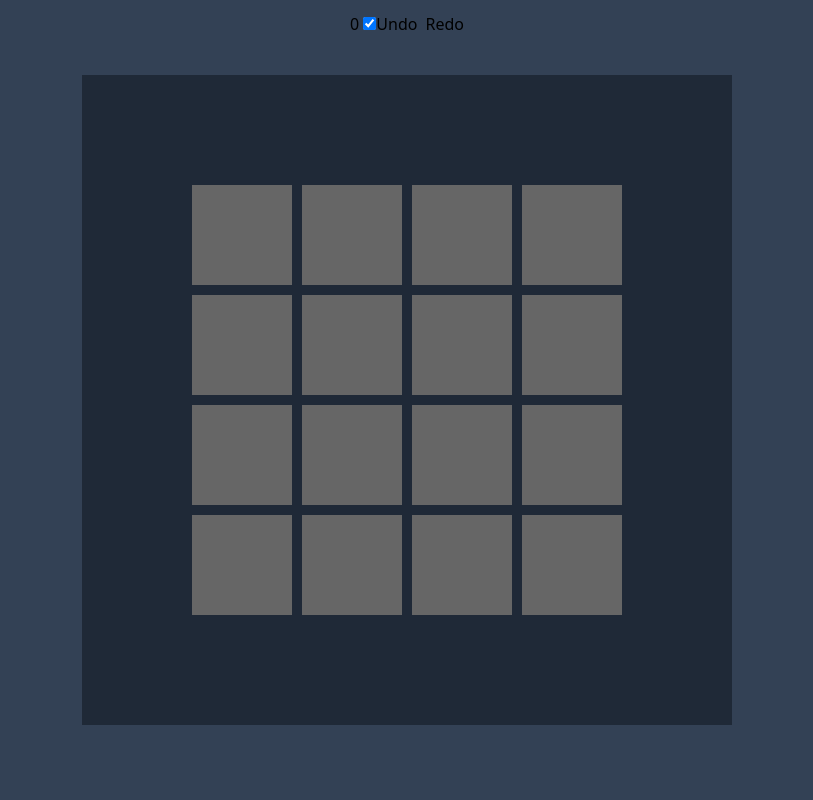
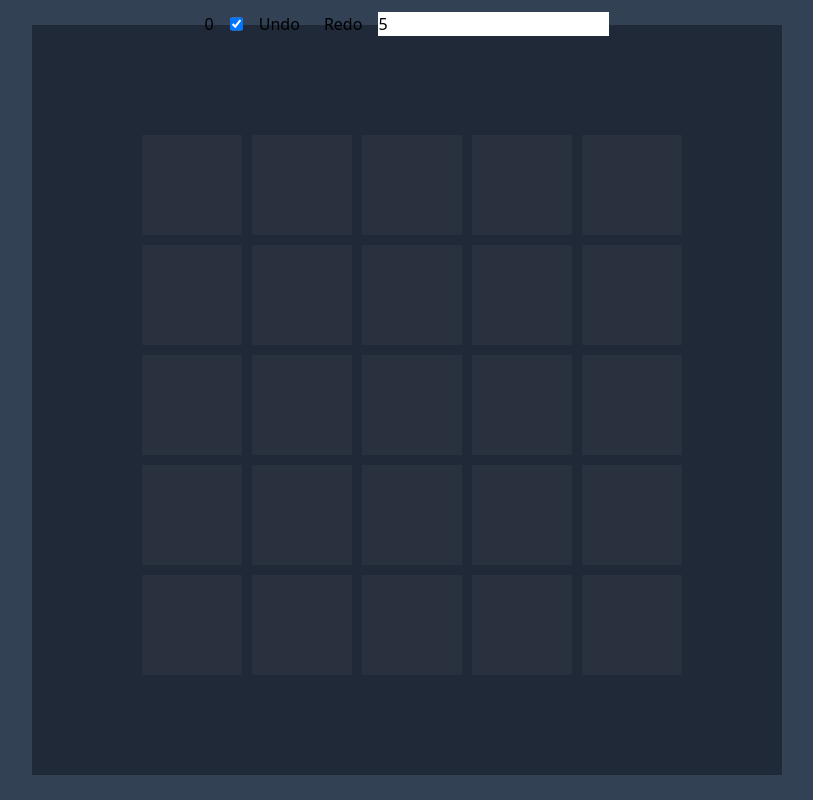
Before and after one commit to mkalino1/stained-glass, a Nuxt app: page / in a window 1280 px wide. Shown: the whole page, without its empty margins (233-1046 px from the left). Built offline with nearby package versions, Linux system fonts and the light colour scheme.

Commit message:
feat: :sparkles: Add change canvas resolution

```diff
--- a/components/ArtCanvas.vue
+++ b/components/ArtCanvas.vue
@@ -1,36 +1,36 @@
 <script setup lang="ts">
 type Shape = {
-  x: number;
-  y: number;
+  column: number;
+  row: number;
   angle: number;
   path: string;
   opacity: number;
+  isShadow: boolean;
 };
 
 const shapes = ref<Shape[]>([])
 const shadowShape = ref<Shape | null>()
 const shapesToRender = computed(() => shadowShape.value ? [...shapes.value, shadowShape.value] : shapes.value)
 const bloatMode = ref(true)
+const resolution = ref(5)
 
-function addShape({ target }: Event) {
-  shapes.value.push(buildShape(target as HTMLElement))
+function addShape(column: number, row: number) {
+  shapes.value.push(buildShape(column, row))
   pushHistory()
 }
-function buildShape(target: HTMLElement, shadow = false): Shape {
-  const targetX = Number(target.getAttribute("x"))
-  const targetY = Number(target.getAttribute("y"))
+function buildShape(column: number, row: number, shadow = false): Shape {
   return ({
-    x: targetX,
-    y: targetY,
+    column: column,
+    row: row,
     angle: 90 * (rotateCounter.value % 4),
-    path: buildPath(targetX, targetY, bloatMode.value),
+    path: buildPath(bloatMode.value),
     opacity: shadow ? 0.3 : 0.8,
     isShadow: shadow
   })
 }
-function buildPath(x: number, y: number, bloat: boolean) {
+function buildPath(bloat: boolean) {
   return `
-      M ${x},${y}
+      M 0,0
       a 100 100 0 0 ${bloat ? 1 : 0} 100 100
       h -100 Z`
   // d = "M 25 1.5 a 23.5 23.5 0 0 0 -23.5 23.5 h 23.5 Z"
@@ -64,28 +64,35 @@ watch(rotateCounter, () => {
   }
 })
 
-function onMouseover({ target }: Event) {
-  shadowShape.value = buildShape(target as HTMLElement, true)
+function buildShadowShape(column: number, row: number) {
+  shadowShape.value = buildShape(column, row, true)
+}
+
+function shapesOnTile(column: number, row: number) {
+  return shapesToRender.value.filter((el) => el.column === column && el.row == row)
 }
 </script>
 
 <template>
-  <svg class="w-[650px] h-[650px] bg-gray-800" @wheel="handleWheel">
-    <template v-for="j in 4">
-      <rect v-for="i in 4" @click="addShape" @mouseover="onMouseover" class="fixed" width="100" height="100"
-        :x="110 * i" :y="110 * j" :fill="'#666'" />
+  <svg class="w-[750px] h-[750px] bg-gray-800" @wheel="handleWheel">
+    <template v-for="column in resolution">
+      <svg v-for="row in resolution" @mouseover="buildShadowShape(column, row)" :x="110 * row" :y="110 * column">
+        <rect @click="addShape(column, row)" class="fixed" width="100" height="100" :fill="'#66666620'" />
+        <path v-for="el in shapesOnTile(column, row)" fill="#229922" stroke="#123712" stroke-width="5" :d="el.path"
+          @contextmenu.prevent="console.log('preventing')" :style="{
+            'transform-origin': '50px 50px',
+            'transform': `rotate(${el.angle}deg)`,
+            'opacity': el.opacity,
+            'pointer-events': el.isShadow ? 'none' : 'auto'
+          }" />
+      </svg>
     </template>
-    <path v-for="el in shapesToRender" fill="#229922" stroke="#123712" stroke-width="5" :d="el.path"
-      @contextmenu.prevent="console.log('preventing')" :style="{
-        'transform-origin': `${el.x + 50}px ${el.y + 50}px`,
-        'transform': `rotate(${el.angle}deg)`, opacity: el.opacity,
-        'pointer-events': el.isShadow ? 'none' : 'auto'
-      }" />
   </svg>
-  <div class="fixed top-3 left-0 right-0 text-center">
+  <div class="fixed top-3 left-0 right-0 text-center flex gap-4 justify-center">
     {{ rotateCounter }}
     <input type="checkbox" v-model="bloatMode" />
     <button @click="undoHistory" :disabled="index <= 0" class="mr-2">Undo</button>
     <button @click="redoHistory" :disabled="index >= history.length - 1">Redo</button>
+    <input v-model.number="resolution" />
   </div>
 </template>
```
